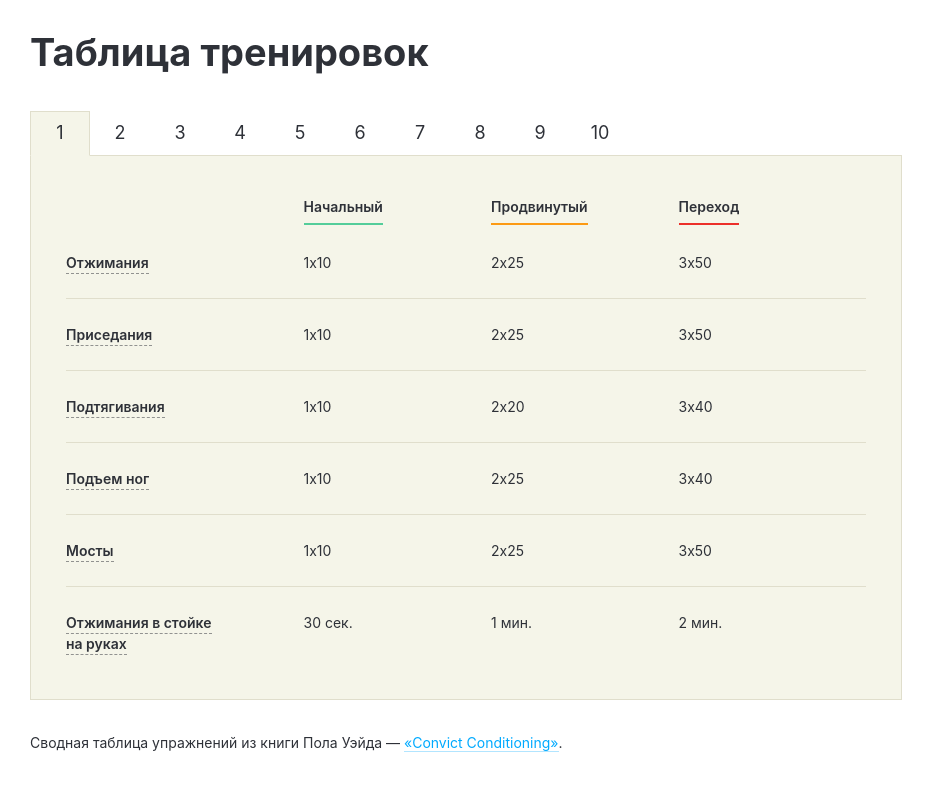
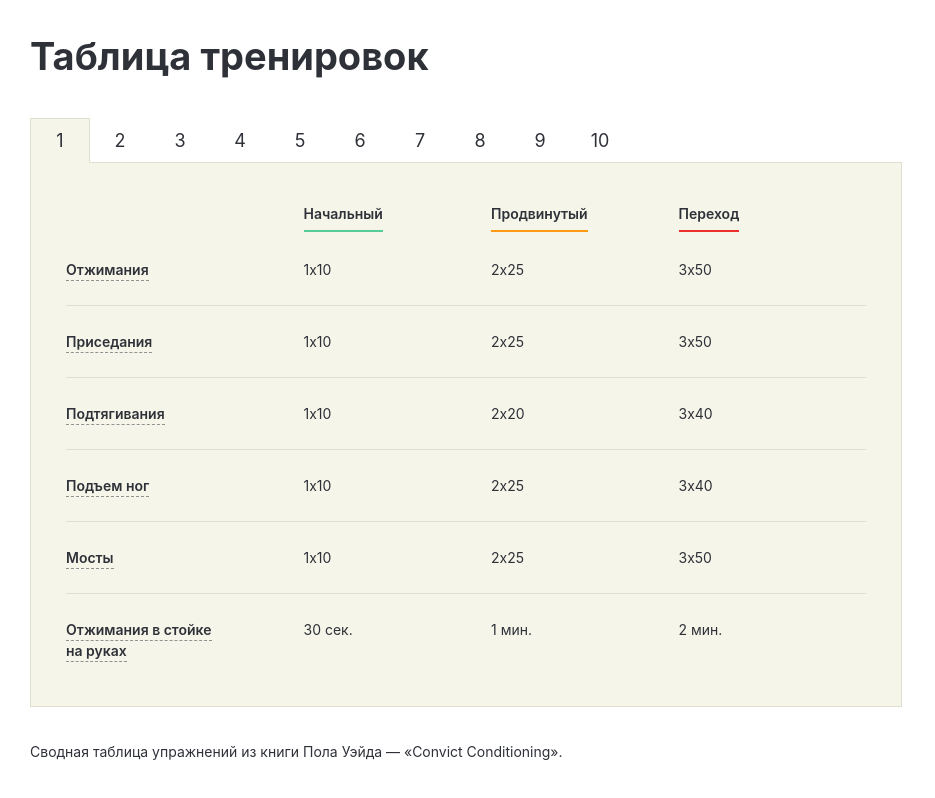
Before and after one commit to iammalikov/training, a React (Create React App) app: page / in a window 1280 px wide. Shown: the whole page, without its empty margins (0-935 px from the left). Built offline with nearby package versions, Linux system fonts and the light colour scheme.

Commit message:
small fix

```diff
--- a/package.json
+++ b/package.json
@@ -2,7 +2,7 @@
   "name": "training",
   "version": "0.1.0",
   "author": "Ilya Malikov",
-  "homepage": "https://ilyakormostovoy.github.io/training",
+  "homepage": "https://iammalikov.github.io/training/",
   "license": "ISC",
   "dependencies": {
     "classnames": "^2.2.5",
--- a/src/assets/styles/core/_base.scss
+++ b/src/assets/styles/core/_base.scss
@@ -3,8 +3,9 @@ body {
   padding: 0;
   color: $text-color;
   font-size: 14px;
-  line-height: 1.2;
-  font-family: -apple-system, BlinkMacSystemFont, "Segoe UI", Roboto, Oxygen, Ubuntu, Cantarell, "Open Sans", "Helvetica Neue", sans-serif, sans-serif;
+  line-height: 1.4;
+  font-family: -apple-system, BlinkMacSystemFont, "Segoe UI", Roboto, Oxygen,
+    Ubuntu, Cantarell, "Open Sans", "Helvetica Neue", sans-serif, sans-serif;
   -webkit-font-smoothing: antialiased;
   -moz-osx-font-smoothing: grayscale;
 }
@@ -17,7 +18,7 @@ body {
   color: $link;
   border-bottom: 1px solid rgba($link, 0.3);
   text-decoration: none;
-  transition: .3s;
+  transition: 0.3s;
 
   &:hover,
   &:focus {
--- a/src/assets/styles/index.css
+++ b/src/assets/styles/index.css
@@ -401,7 +401,7 @@ body {
   padding: 0;
   color: #2e3138;
   font-size: 14px;
-  line-height: 1.2;
+  line-height: 1.4;
   font-family: -apple-system, BlinkMacSystemFont, "Segoe UI", Roboto, Oxygen, Ubuntu, Cantarell, "Open Sans", "Helvetica Neue", sans-serif, sans-serif;
   -webkit-font-smoothing: antialiased;
   -moz-osx-font-smoothing: grayscale; }
@@ -413,7 +413,7 @@ body {
   color: #00aaff;
   border-bottom: 1px solid rgba(0, 170, 255, 0.3);
   text-decoration: none;
-  transition: .3s; }
+  transition: 0.3s; }
   .link:hover, .link:focus {
     color: #fc9a14;
     border-bottom: 1px solid rgba(252, 154, 20, 0.3); }
@@ -446,7 +446,8 @@ img {
 
 .level-buttons {
   display: flex;
-  margin-bottom: -1px; }
+  margin-bottom: -1px;
+  overflow-y: scroll; }
 
 .level-button {
   background: none;
@@ -456,7 +457,7 @@ img {
   outline: none;
   font-size: 15px;
   padding: 0;
-  width: 60px;
+  min-width: 60px;
   height: 35px;
   line-height: 1;
   text-align: center;
@@ -536,7 +537,7 @@ img {
       font-size: 18px;
       font-weight: 600;
       margin-bottom: 5px;
-      transition: .3s ease;
+      transition: 0.3s ease;
       cursor: pointer; }
       .table__cell_exercise:hover {
         color: rgba(46, 49, 56, 0.5); }
@@ -595,7 +596,7 @@ img {
   overflow-x: hidden;
   background-color: #fff;
   transform: translateX(-100%);
-  transition: .3s ease; }
+  transition: 0.3s ease; }
   .sidebar_show {
     transform: translateX(0);
     box-shadow: 0 0 30px rgba(0, 0, 0, 0.5); }
@@ -635,7 +636,7 @@ img {
   cursor: pointer; }
   .close-button > svg {
     fill: #2e3138;
-    transition: .3s ease; }
+    transition: 0.3s ease; }
   .close-button:hover > svg {
     fill: rgba(46, 49, 56, 0.5); }
   @media (min-width: 768px) {
--- a/src/assets/styles/index.scss
+++ b/src/assets/styles/index.scss
@@ -34,6 +34,7 @@
 .level-buttons {
   display: flex;
   margin-bottom: -1px;
+  overflow-y: scroll;
 }
 
 .level-button {
@@ -44,7 +45,7 @@
   outline: none;
   font-size: 15px;
   padding: 0;
-  width: 60px;
+  min-width: 60px;
   height: 35px;
   line-height: 1;
   text-align: center;
@@ -156,7 +157,7 @@
       font-size: 18px;
       font-weight: 600;
       margin-bottom: 5px;
-      transition: .3s ease;
+      transition: 0.3s ease;
       cursor: pointer;
 
       &:hover {
@@ -272,7 +273,7 @@
   overflow-x: hidden;
   background-color: #fff;
   transform: translateX(-100%);
-  transition: .3s ease;
+  transition: 0.3s ease;
 
   &_show {
     transform: translateX(0);
@@ -326,7 +327,7 @@
 
   & > svg {
     fill: $text-color;
-    transition: .3s ease;
+    transition: 0.3s ease;
   }
 
   &:hover {
--- a/src/components/App/App.js
+++ b/src/components/App/App.js
@@ -1,15 +1,15 @@
-import React, { Component, Fragment } from 'react';
-import Header from '../Header/Header';
-import LevelButton from '../LevelButton/LevelButton';
-import Table from '../Table/Table';
-import Sidebar from '../Sidebar/Sidebar';
+import React, { Component, Fragment } from "react";
+import Header from "../Header/Header";
+import LevelButton from "../LevelButton/LevelButton";
+import Table from "../Table/Table";
+import Sidebar from "../Sidebar/Sidebar";
 
 class App extends Component {
   static defaultProps = {
     level: 0,
     showSidebar: false,
-    exercise: 'pushups'
-  }
+    exercise: "pushups"
+  };
 
   constructor(props) {
     super(props);
@@ -18,7 +18,7 @@ class App extends Component {
       level: this.props.level,
       showSidebar: this.props.showSidebar,
       exercise: this.props.exercise
-    }
+    };
 
     this.handleChangeLevel = this.handleChangeLevel.bind(this);
     this.handleChangeShowSidebar = this.handleChangeShowSidebar.bind(this);
@@ -33,9 +33,9 @@ class App extends Component {
   handleChangeShowSidebar(e) {
     const showStatus = this.state.showSidebar;
 
-    document.body.classList.toggle('remove-scrolling');
+    document.body.classList.toggle("remove-scrolling");
 
-    if (e.target.classList.contains('table__cell_exercise')) {
+    if (e.target.classList.contains("table__cell_exercise")) {
       return this.setState({
         showSidebar: !showStatus,
         exercise: e.target.id
@@ -53,14 +53,25 @@ class App extends Component {
     return (
       <Fragment>
         <Header />
-        <section className='main'>
+        <section className="main">
           <LevelButton current={level} onChangeLevel={this.handleChangeLevel} />
-          <Table level={level} onChangeShowSidebar={this.handleChangeShowSidebar} />
+          <Table
+            level={level}
+            onChangeShowSidebar={this.handleChangeShowSidebar}
+          />
           <div className="about">
-            <p className="about__item">Сводная таблица упражнений из&nbsp;книги Пола Уэйда&nbsp;&mdash; <a className="link" href="https://www.ozon.ru/context/detail/id/142431436/">&laquo;Convict Conditioning&raquo;</a>.</p>
+            <p className="about__item">
+              Сводная таблица упражнений из&nbsp;книги Пола Уэйда&nbsp;&mdash;
+              &laquo;Convict Conditioning&raquo;.
+            </p>
           </div>
         </section>
-        <Sidebar show={showSidebar} level={level} exercise={exercise} onChangeShowSidebar={this.handleChangeShowSidebar} />
+        <Sidebar
+          show={showSidebar}
+          level={level}
+          exercise={exercise}
+          onChangeShowSidebar={this.handleChangeShowSidebar}
+        />
       </Fragment>
     );
   }
--- a/src/components/Header/Header.js
+++ b/src/components/Header/Header.js
@@ -1,13 +1,9 @@
-import React, { Component } from "react";
+import React from "react";
 
-class Header extends Component {
-  render() {
-    return (
-      <header className="header">
-        <h1 className="header__title">Таблица тренировок</h1>
-      </header>
-    );
-  }
-}
+const Header = () => (
+  <header className="header">
+    <h1 className="header__title">Таблица тренировок</h1>
+  </header>
+);
 
 export default Header;
--- a/src/components/Table/Table.js
+++ b/src/components/Table/Table.js
@@ -5,29 +5,25 @@ import data from "../../assets/data/data";
 class Table extends Component {
   sublevelsClassName(index) {
     return classNames("table__cell table__cell_approach", {
-      "table__cell_approach_low": index === 0,
-      "table__cell_approach_medium": index === 1,
-      "table__cell_approach_high": index === 2
+      table__cell_approach_low: index === 0,
+      table__cell_approach_medium: index === 1,
+      table__cell_approach_high: index === 2
     });
   }
 
   isBothSides(value) {
     if (!value) return false;
 
-    return (
-      <span className="table__both-sides">&nbsp;(2)</span>
-    );
+    return <span className="table__both-sides">&nbsp;(2)</span>;
   }
 
   renderSublevels(dataSublevels, bothSides) {
-    return (
-      dataSublevels.map((value, index) =>
-        <div className={this.sublevelsClassName(index)} key={index}>
-          <span>{value}</span>
-          {this.isBothSides(bothSides)}
-        </div>
-      )
-    );
+    return dataSublevels.map((value, index) => (
+      <div className={this.sublevelsClassName(index)} key={index}>
+        <span>{value}</span>
+        {this.isBothSides(bothSides)}
+      </div>
+    ));
   }
 
   renderCells(dataCell, nameExercise) {
@@ -36,9 +32,9 @@ class Table extends Component {
         <div
           className="table__cell table__cell_exercise"
           id={nameExercise}
-          onClick={(e) => this.props.onChangeShowSidebar(e)}
+          onClick={e => this.props.onChangeShowSidebar(e)}
         >
-          <span dangerouslySetInnerHTML={{__html: dataCell.title}} />
+          <span dangerouslySetInnerHTML={{ __html: dataCell.title }} />
         </div>
         {this.renderSublevels(dataCell.sublevels, dataCell.bothSides)}
       </React.Fragment>
@@ -46,11 +42,11 @@ class Table extends Component {
   }
 
   renderRows(dataRows) {
-    return Object.keys(dataRows).map(row =>
+    return Object.keys(dataRows).map(row => (
       <div className="table__row" key={row}>
         {this.renderCells(dataRows[row], row)}
       </div>
-    );
+    ));
   }
 
   render() {
@@ -62,10 +58,16 @@ class Table extends Component {
       <div className="table">
         <div className="table__head">
           <div className="table__row">
-            <div className="table__cell table__cell_hide table__cell_exercise"></div>
-            <div className="table__cell table__cell_sublevels table__cell_sublevels_low"><span>Начальный</span></div>
-            <div className="table__cell table__cell_sublevels table__cell_sublevels_medium"><span>Продвинутый</span></div>
-            <div className="table__cell table__cell_sublevels table__cell_sublevels_high"><span>Переход</span></div>
+            <div className="table__cell table__cell_hide table__cell_exercise" />
+            <div className="table__cell table__cell_sublevels table__cell_sublevels_low">
+              <span>Начальный</span>
+            </div>
+            <div className="table__cell table__cell_sublevels table__cell_sublevels_medium">
+              <span>Продвинутый</span>
+            </div>
+            <div className="table__cell table__cell_sublevels table__cell_sublevels_high">
+              <span>Переход</span>
+            </div>
           </div>
         </div>
         {rows}
--- a/src/index.js
+++ b/src/index.js
@@ -1,6 +1,5 @@
 import React from "react";
 import ReactDOM from "react-dom";
-import "../node_modules/normalize.css/normalize.css";
 import "./assets/styles/index.css";
 import App from "./components/App/App";
 import registerServiceWorker from "./registerServiceWorker";
```
Also changed, not shown: src/components/Sidebar/Sidebar.js (+31 -27 lines).
